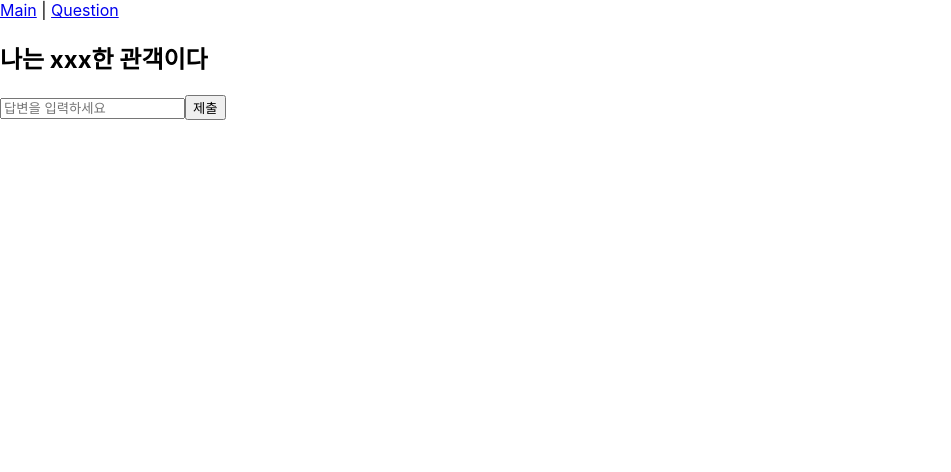
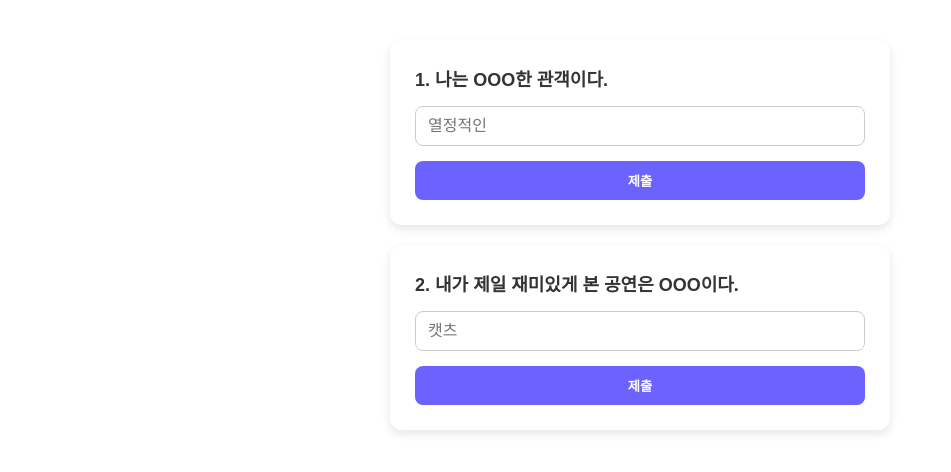
Before and after one commit to gudrb8998/sys-app-1, a React (Create React App) app: page /question in a window 1280 px wide. Shown: the top 472 px of the page, without its empty margins (0-951 px from the left). Built offline with nearby package versions, Linux system fonts and the light colour scheme; no server answers.

Commit message:
디자인추가

```diff
--- a/src/App.js
+++ b/src/App.js
@@ -7,9 +7,6 @@ import Question from "./Question";
 function App() {
   return (
     <Router>
-      <nav>
-        <Link to="/">Main</Link> | <Link to="/question">Question</Link>
-      </nav>
       <Routes>
         <Route path="/" element={<Main />} />
         <Route path="/question" element={<Question />} />
--- a/src/Main.css
+++ b/src/Main.css
@@ -1,7 +1,50 @@
-/* src/Main.css */
-.fade-in {
+.main-container {
+  position: relative;
+  width: 100%;
+  height: 100vh;
+  background-color: #f0f0f0;
+  overflow: hidden;
+  font-family: 'Arial', sans-serif;
+}
+
+.center-line {
+  position: absolute;
+  top: 0;
+  left: 50%;
+  width: 2px;
+  height: 100%;
+  background-color: #999;
+}
+
+/* 데이터 초기화 버튼 */
+.clear-button {
+  position: absolute;
+  top: 10px;
+  left: 10px;
+  padding: 8px 12px;
+  background-color: #ff4d4f;
+  color: white;
+  border: none;
+  border-radius: 6px;
+  cursor: pointer;
+  font-weight: bold;
+  z-index: 100;
+  transition: background 0.2s;
+}
+
+.clear-button:hover {
+  background-color: #d9363e;
+}
+
+.floating-text {
+  position: absolute;
+  font-size: 18px;
+  font-weight: bold;
   opacity: 0;
-  animation: fadeIn 0.5s forwards;
+  animation: fadeIn 1.5s forwards;
+  transition: transform 0.5s;
+  pointer-events: none;
+  color: #333;
 }
 
 @keyframes fadeIn {
--- a/src/Main.js
+++ b/src/Main.js
@@ -1,31 +1,103 @@
-// Main.js
-import React, { useEffect, useState } from "react";
-import { subscribeAnswers, deleteAllAnswers } from "./firebase";
-import "./Main.css"; // fade-in 애니메이션 스타일
+import React, { useEffect, useState } from 'react';
+import { db, answersCollection } from './firebase';
+import { onSnapshot, query, where, deleteDoc, doc, getDocs } from 'firebase/firestore';
+import './Main.css';
 
-function Main() {
-  const [answers, setAnswers] = useState([]);
+const Main = () => {
+  const [answers1, setAnswers1] = useState([]);
+  const [answers2, setAnswers2] = useState([]);
 
   useEffect(() => {
-    const unsubscribe = subscribeAnswers((snapshot) => {
-      const data = snapshot.docs.map(doc => ({ id: doc.id, ...doc.data() }));
-      setAnswers(data);
+    const q1 = query(answersCollection, where("questionNumber", "==", 1));
+    const unsubscribe1 = onSnapshot(q1, (snapshot) => {
+      const newDocs = snapshot.docs.map(doc => doc.data());
+      setAnswers1(prev => {
+        const existingTexts = new Set(prev.map(a => a.text));
+        const uniqueNew = newDocs.filter(a => !existingTexts.has(a.text));
+        const withCoords = uniqueNew.map(a => ({
+          ...a,
+          x: Math.random() * 45,
+          y: Math.random() * 90,
+        }));
+        return [...prev, ...withCoords];
+      });
     });
 
-    return () => unsubscribe();
+    const q2 = query(answersCollection, where("questionNumber", "==", 2));
+    const unsubscribe2 = onSnapshot(q2, (snapshot) => {
+      const newDocs = snapshot.docs.map(doc => doc.data());
+      setAnswers2(prev => {
+        const existingTexts = new Set(prev.map(a => a.text));
+        const uniqueNew = newDocs.filter(a => !existingTexts.has(a.text));
+        const withCoords = uniqueNew.map(a => ({
+          ...a,
+          x: 55 + Math.random() * 45,
+          y: Math.random() * 90,
+        }));
+        return [...prev, ...withCoords];
+      });
+    });
+
+    return () => {
+      unsubscribe1();
+      unsubscribe2();
+    };
   }, []);
 
+  const handleClearData = async () => {
+    try {
+      const snapshot = await getDocs(answersCollection);
+      const promises = snapshot.docs.map(docRef => deleteDoc(doc(db, "answers", docRef.id)));
+      await Promise.all(promises);
+      setAnswers1([]);
+      setAnswers2([]);
+      alert('데이터가 초기화되었습니다!');
+    } catch (err) {
+      console.error('Error clearing documents: ', err);
+    }
+  };
+
   return (
-    <div>
-      <h1>Main Page</h1>
-      <button onClick={deleteAllAnswers}>모든 답변 삭제</button>
-      <ul>
-        {answers.map(answer => (
-          <li key={answer.id} className="fade-in">{answer.text}</li>
-        ))}
-      </ul>
+    <div className="main-container">
+      {/* 중앙선 */}
+      <div className="center-line" />
+
+      {/* 데이터 초기화 버튼 */}
+      <button className="clear-button" onClick={handleClearData}>
+        데이터 초기화
+      </button>
+
+      {/* 왼쪽 글자 */}
+      {answers1.map((a, idx) => (
+        <div
+          key={a.text + idx}
+          className="floating-text"
+          style={{
+            left: `${a.x}%`,
+            top: `${a.y}%`,
+            animationDelay: `${Math.random()}s`
+          }}
+        >
+          {a.text}
+        </div>
+      ))}
+
+      {/* 오른쪽 글자 */}
+      {answers2.map((a, idx) => (
+        <div
+          key={a.text + idx}
+          className="floating-text"
+          style={{
+            left: `${a.x}%`,
+            top: `${a.y}%`,
+            animationDelay: `${Math.random()}s`
+          }}
+        >
+          {a.text}
+        </div>
+      ))}
     </div>
   );
-}
+};
 
 export default Main;
--- /dev/null
+++ b/src/Question.css
@@ -0,0 +1,53 @@
+.question-container {
+  display: flex;
+  flex-direction: column;
+  gap: 20px;
+  max-width: 500px;
+  margin: 40px auto;
+  font-family: 'Arial', sans-serif;
+}
+
+.question-card {
+  background: #fff;
+  padding: 25px;
+  border-radius: 12px;
+  box-shadow: 0 4px 10px rgba(0,0,0,0.1);
+  display: flex;
+  flex-direction: column;
+  gap: 15px;
+}
+
+.question-card h2 {
+  margin: 0;
+  font-size: 18px;
+  color: #333;
+}
+
+.question-card input[type="text"] {
+  padding: 10px 12px;
+  border: 1px solid #ccc;
+  border-radius: 8px;
+  font-size: 16px;
+  outline: none;
+  transition: border 0.2s;
+}
+
+.question-card input[type="text"]:focus {
+  border-color: #6c63ff;
+  box-shadow: 0 0 5px rgba(108,99,255,0.3);
+}
+
+.question-card button {
+  padding: 10px 15px;
+  border: none;
+  border-radius: 8px;
+  background-color: #6c63ff;
+  color: white;
+  font-weight: bold;
+  cursor: pointer;
+  transition: background 0.2s;
+}
+
+.question-card button:hover {
+  background-color: #574fd6;
+}
--- a/src/Question.js
+++ b/src/Question.js
@@ -1,31 +1,50 @@
-// Question.js
-import React, { useState } from "react";
-import { addAnswer } from "./firebase";
+import React, { useState } from 'react';
+import { addDoc, answersCollection } from './firebase';
+import './Question.css';
 
-function Question() {
-  const [text, setText] = useState("");
+const Question = () => {
+  const [audienceAnswer, setAudienceAnswer] = useState('');
+  const [performanceAnswer, setPerformanceAnswer] = useState('');
 
-  const handleSubmit = async (e) => {
-    e.preventDefault();
-    if (!text) return;
-    await addAnswer(text);
-    setText("");
+  const handleSubmit = async (answer, setter, questionNumber) => {
+    if (!answer) return;
+    try {
+      await addDoc(answersCollection, {
+        text: answer,
+        questionNumber,       // 1번 또는 2번 구분
+        createdAt: new Date()
+      });
+      setter('');
+    } catch (err) {
+      console.error('Error adding document: ', err);
+    }
   };
 
   return (
-    <div>
-      <h2>나는 xxx한 관객이다</h2>
-      <form onSubmit={handleSubmit}>
+    <div className="question-container">
+      <div className="question-card">
+        <h2>1. 나는 OOO한 관객이다.</h2>
         <input
           type="text"
-          value={text}
-          onChange={(e) => setText(e.target.value)}
-          placeholder="답변을 입력하세요"
+          placeholder="열정적인"
+          value={audienceAnswer}
+          onChange={(e) => setAudienceAnswer(e.target.value)}
         />
-        <button type="submit">제출</button>
-      </form>
+        <button onClick={() => handleSubmit(audienceAnswer, setAudienceAnswer, 1)}>제출</button>
+      </div>
+
+      <div className="question-card">
+        <h2>2. 내가 제일 재미있게 본 공연은 OOO이다.</h2>
+        <input
+          type="text"
+          placeholder="캣츠"
+          value={performanceAnswer}
+          onChange={(e) => setPerformanceAnswer(e.target.value)}
+        />
+        <button onClick={() => handleSubmit(performanceAnswer, setPerformanceAnswer, 2)}>제출</button>
+      </div>
     </div>
   );
-}
+};
 
 export default Question;
--- a/src/firebase.js
+++ b/src/firebase.js
@@ -1,6 +1,5 @@
-// src/firebase.js
-import { initializeApp } from "firebase/app";
-import { getFirestore, collection, addDoc, onSnapshot, query, orderBy, getDocs, deleteDoc, doc } from "firebase/firestore";
+import { initializeApp } from 'firebase/app';
+import { getFirestore, collection, addDoc, query, orderBy, onSnapshot } from 'firebase/firestore';
 
 const firebaseConfig = {
   apiKey: process.env.REACT_APP_FIREBASE_API_KEY,
@@ -13,34 +12,9 @@ const firebaseConfig = {
 
 // Firebase 초기화
 const app = initializeApp(firebaseConfig);
-export const db = getFirestore(app);
+const db = getFirestore(app);
 
-// answers 컬렉션 참조
-export const answersCollection = collection(db, "answers");
+// 답변 컬렉션
+const answersCollection = collection(db, 'answers');
 
-// 새 답변 추가
-export const addAnswer = async (text) => {
-  try {
-    await addDoc(answersCollection, { text, createdAt: new Date() });
-  } catch (error) {
-    console.error("Error adding document: ", error);
-  }
-};
-
-// 실시간 구독
-export const subscribeAnswers = (callback) => {
-  const q = query(answersCollection, orderBy("createdAt"));
-  return onSnapshot(q, callback);
-};
-
-// 모든 답변 삭제
-export const deleteAllAnswers = async () => {
-  try {
-    const snapshot = await getDocs(answersCollection);
-    const promises = snapshot.docs.map(docItem => deleteDoc(doc(db, "answers", docItem.id)));
-    await Promise.all(promises);
-    console.log("모든 답변 삭제 완료!");
-  } catch (error) {
-    console.error("삭제 중 오류 발생:", error);
-  }
-};
+export { db, answersCollection, addDoc, query, orderBy, onSnapshot };
```
